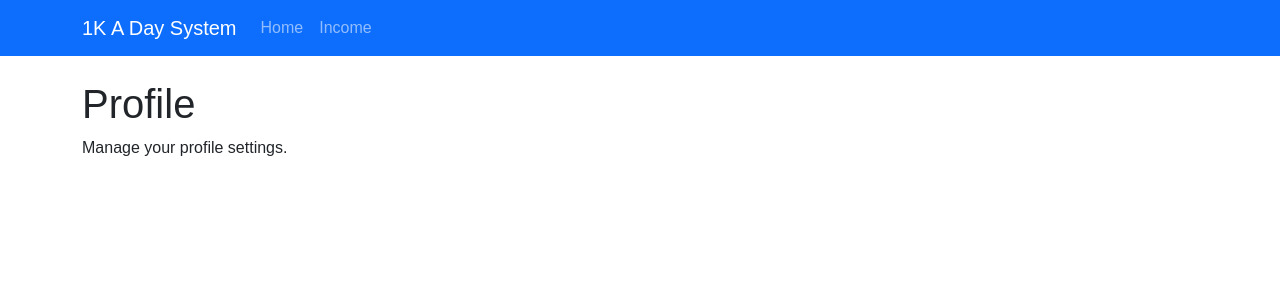
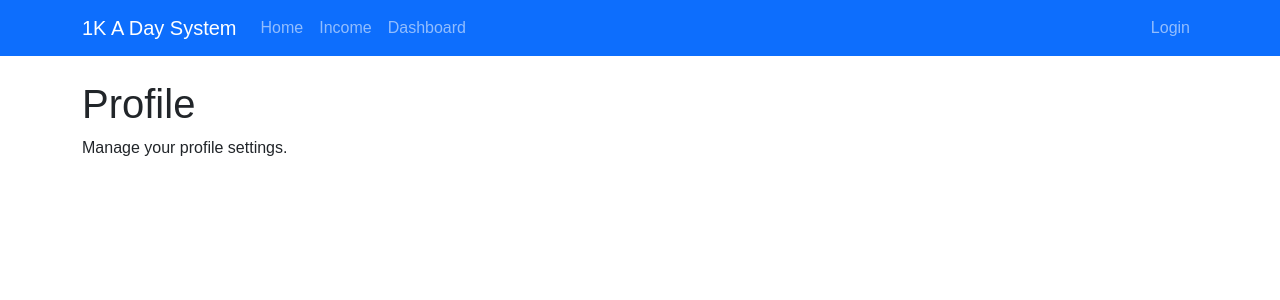
Before and after one commit to jemert1992/1kadaysystem, a Flask app: page /auth/profile in a window 1280 px wide. Shown: the top 300 px of the page. Run offline with Flask 3, Linux system fonts and the light colour scheme; the visitor is signed in with stand-in values (Sample User, id 1); some libraries are stand-ins or nearby versions.

Commit message:
Fix base.html template - complete HTML structure, valid url_for references, and template blocks

```diff
--- a/app/templates/base.html
+++ b/app/templates/base.html
@@ -8,6 +8,9 @@
     <!-- Bootstrap CSS -->
     <link href="https://cdn.jsdelivr.net/npm/bootstrap@5.3.0/dist/css/bootstrap.min.css" rel="stylesheet"/>
 
+    <!-- Font Awesome -->
+    <link href="https://cdnjs.cloudflare.com/ajax/libs/font-awesome/6.0.0/css/all.min.css" rel="stylesheet"/>
+
     <!-- Custom CSS -->
     <link href="{{ url_for('static', filename='css/style.css') }}" rel="stylesheet"/>
 
@@ -17,7 +20,7 @@
     <!-- Navigation -->
     <nav class="navbar navbar-expand-lg navbar-dark bg-primary">
         <div class="container">
-            <a class="navbar-brand" href="{{ url_for('income.index') }}">1K A Day System</a>
+            <a class="navbar-brand" href="{{ url_for('root.home') }}">1K A Day System</a>
 
             <button class="navbar-toggler" type="button" data-bs-toggle="collapse" data-bs-target="#navbarNav">
                 <span class="navbar-toggler-icon"></span>
@@ -26,15 +29,37 @@
             <div class="collapse navbar-collapse" id="navbarNav">
                 <ul class="navbar-nav me-auto">
                     <li class="nav-item">
-                        <a class="nav-link" href="{{ url_for('income.index') }}">Home</a>
+                        <a class="nav-link" href="{{ url_for('root.home') }}">Home</a>
                     </li>
                     <li class="nav-item">
                         <a class="nav-link" href="{{ url_for('income.index') }}">Income</a>
+                    </li>
+                    <li class="nav-item">
+                        <a class="nav-link" href="{{ url_for('dashboard.home') }}">Dashboard</a>
+                    </li>
+                </ul>
+                <ul class="navbar-nav">
+                    <li class="nav-item">
+                        <a class="nav-link" href="{{ url_for('auth.login') }}">Login</a>
                     </li>
                 </ul>
             </div>
         </div>
     </nav>
+
+    <!-- Flash Messages -->
+    <div class="container mt-3">
+        {% with messages = get_flashed_messages(with_categories=true) %}
+            {% if messages %}
+                {% for category, message in messages %}
+                    <div class="alert alert-{{ 'danger' if category == 'error' else category }} alert-dismissible fade show">
+                        {{ message }}
+                        <button type="button" class="btn-close" data-bs-dismiss="alert"></button>
+                    </div>
+                {% endfor %}
+            {% endif %}
+        {% endwith %}
+    </div>
 
     <!-- Main Content -->
     <main class="container mt-4">
```
